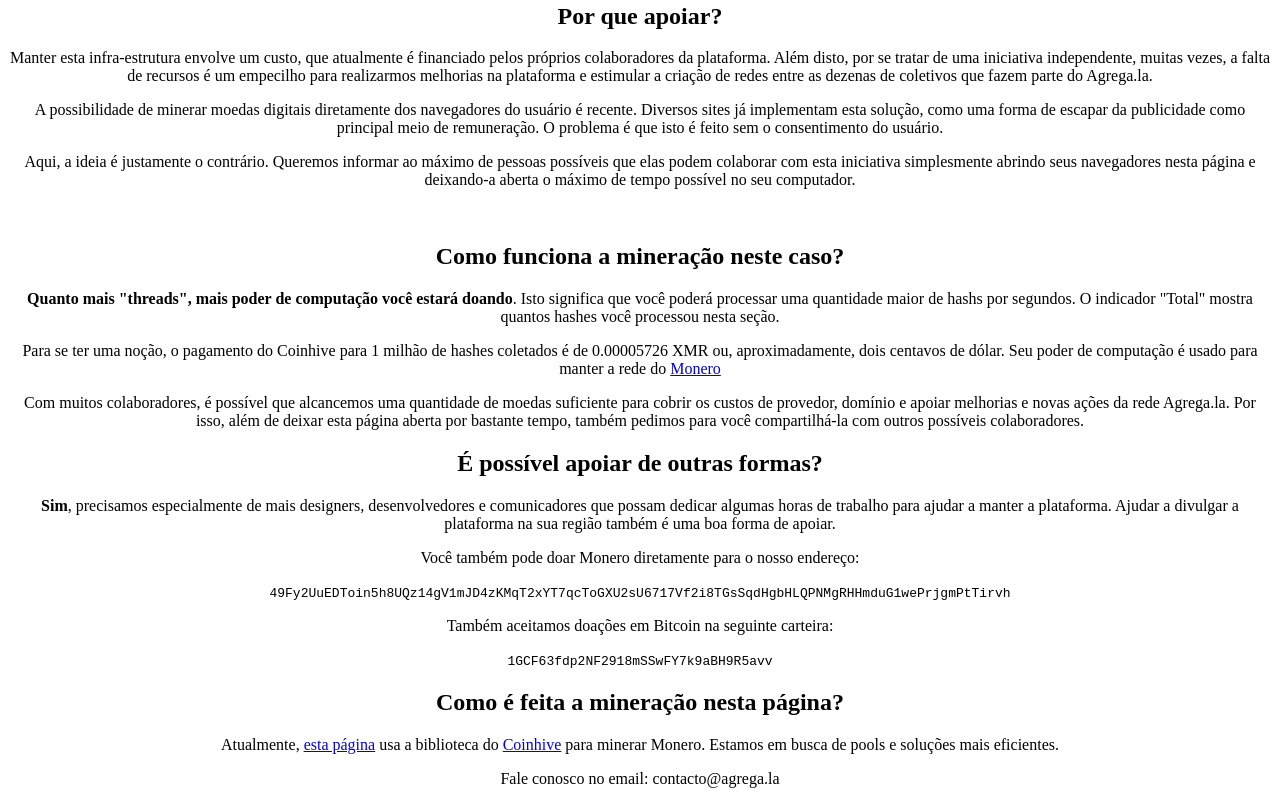
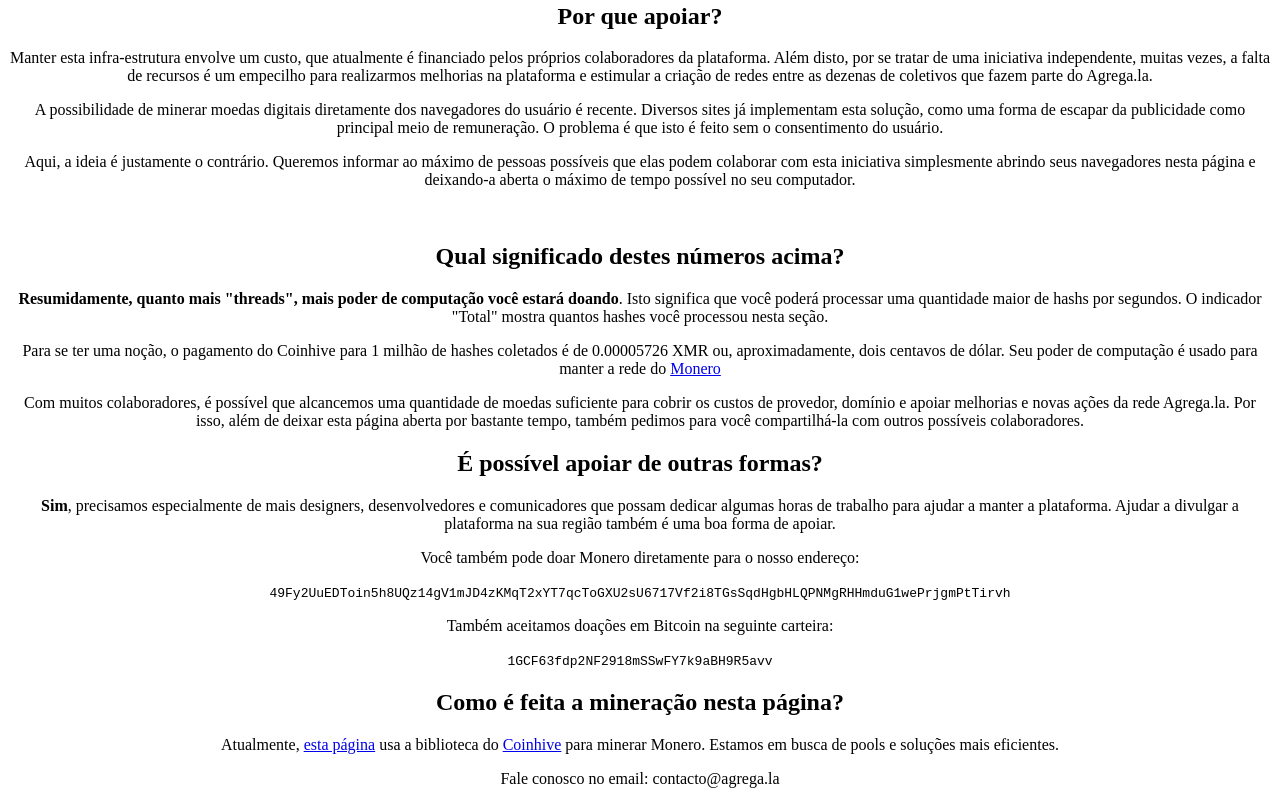
Before and after one commit to Agregala/minerador, a plain HTML site: page index.html in a window 1280 px wide. Shown: the part 902-1706 px from the top of the page. Drawn offline with Linux system fonts and the light colour scheme.

Commit message:
corrige link

```diff
--- a/index.html
+++ b/index.html
@@ -56,9 +56,9 @@ O <a href="http://agrega.la/" target="_blank">Agrega.la</a> é uma plataforma de
 
 <p>Aqui, a ideia é justamente o contrário. Queremos informar ao máximo de pessoas possíveis que elas podem colaborar com esta iniciativa simplesmente abrindo seus navegadores nesta página e deixando-a aberta o máximo de tempo possível no seu computador.</p>
 <br/>
-<h2>Como funciona a mineração neste caso?</h2>
-<p><b>Quanto mais "threads", mais poder de computação você estará doando</b>. Isto significa que você poderá processar uma quantidade maior de hashs por segundos. O indicador "Total" mostra quantos hashes você processou nesta seção. </p>
-<p>Para se ter uma noção, o pagamento do Coinhive para 1 milhão de hashes coletados é de 0.00005726 XMR ou, aproximadamente, dois centavos de dólar. Seu poder de computação é usado para manter a rede do <a href="https://getmonero.com" target="_blank">Monero</a></p>
+<h2>Qual significado destes números acima?</h2>
+<p><b>Resumidamente, quanto mais "threads", mais poder de computação você estará doando</b>. Isto significa que você poderá processar uma quantidade maior de hashs por segundos. O indicador "Total" mostra quantos hashes você processou nesta seção. </p>
+<p>Para se ter uma noção, o pagamento do Coinhive para 1 milhão de hashes coletados é de 0.00005726 XMR ou, aproximadamente, dois centavos de dólar. Seu poder de computação é usado para manter a rede do <a href="https://getmonero.org" target="_blank">Monero</a></p>
 <p>Com muitos colaboradores, é possível que alcancemos uma quantidade de moedas suficiente para cobrir os custos de provedor, domínio e apoiar melhorias e novas ações da rede Agrega.la. Por isso, além de deixar esta página aberta por bastante tempo, também pedimos para você compartilhá-la com outros possíveis colaboradores.</p>
 <h2>É possível apoiar de outras formas?</h2>
 <b>Sim</b>, precisamos especialmente de mais designers, desenvolvedores e comunicadores que possam dedicar algumas horas de trabalho para ajudar a manter a plataforma. Ajudar a divulgar a plataforma na sua região também é uma boa forma de apoiar.
```
